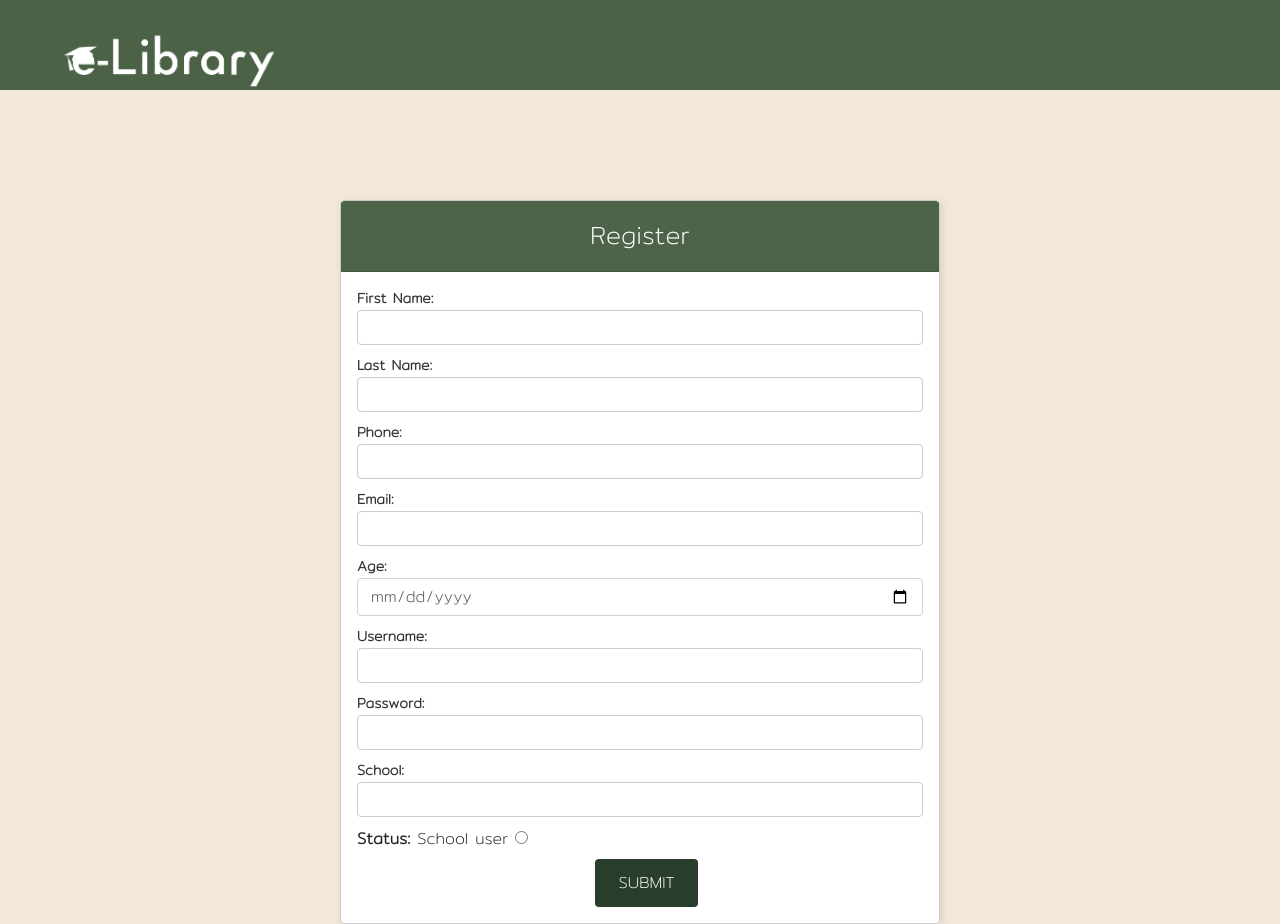
After one commit to pervolarakis2001/Library-database, a Flask app: page /sign-up_user in a window 1280 px wide. The commit adds this page. Run offline with Flask 3, Linux system fonts and the light colour scheme; some libraries are stand-ins or nearby versions; some web fonts are replaced.

Commit message:
Add files via upload

```diff
--- a/Library/Website/route.py
+++ b/Library/Website/route.py
@@ -13,12 +13,104 @@ import os
 def index():
     return render_template("landing.html", pageTitle="Landing Page")
 
-file_path = r'C:\Users\DELL\Desktop\Library\Website\retrieve.json'
-file_path_2 = r'C:\Users\DELL\Desktop\Library\Website\status.json'
+
 school_op = []  # dictionary to keep values of sign up forms
-@app.route("/sign-up",methods=['GET','POST'])
-def sign_up():
-    if request.method =='POST':
+
+@app.route("/sign-up-choice",methods=['GET','POST'])
+def sign_up_choice():
+     return render_template('sign_up_choice.html')
+
+@app.route("/sign-up_op",methods=['GET','POST'])
+def sign_up_op():
+      if request.method =='POST':
+
+            FirstName= request.form.get('FirstName')
+            LastName = request.form.get('LastName')
+            email = request.form.get('email')
+            phone = request.form.get('phone')
+            username = request.form.get('username')
+            password = request.form.get('password')
+            School = request.form.get('School')
+            age = request.form.get('age')
+            user_type = "operator"
+            postcode = request.form.get('postcode')
+            city = request.form.get('city')
+            email_school = request.form.get('email_school')
+            pr_First_name = request.form.get('pr_First_name')
+            pr_Last_name = request.form.get('pr_Last_name')
+
+
+            if len(FirstName) > 20 :
+                flash("Fist Name must be less than 20 characters", category='error')
+            elif len(LastName) > 20 :
+                flash("Last Name must be less than 20 characters", category='error')
+            elif len(email)<2 or len(email)> 60  :
+                flash("Email must be greater that 2 and less than 50 characters", category= 'error')
+            elif len(username) > 40 :
+                flash("username must be less than 40 characters", category= 'error')
+            elif len(password) > 15:
+                flash("password must be less than 15 characters", category= 'error')
+            else:
+                    cur = db.connection.cursor(MySQLdb.cursors.DictCursor)
+
+                    query = f"""
+                    SELECT u.username,u.password  from users u inner join operator op on u.user_id=op.operator_id
+                    WHERE username='{username}'
+                    and password='{password} and approved=TRUE'
+                    """
+                    cur.execute(query)
+                    record_1 = cur.fetchone()
+
+                    if record_1:
+                        flash('operator allready exists',category='error')
+                    else:
+                        cur.execute("SELECT MAX(user_id) as user FROM users")
+                        user_id = cur.fetchone()
+
+                        user_id = user_id['user']
+                        user_id =  user_id + 1
+                        cur.execute("SELECT MAX(school_id) as school FROM school")
+                        school_id = cur.fetchone()
+
+                        school_id = school_id['school']
+                        school_id=  school_id + 1
+
+                        query = f"""
+                        INSERT INTO users (user_id,First_name,Last_name,user_type,username,password,approved) VALUES ({user_id},'{FirstName}', '{LastName}','{user_type}','{username}','{password}',FALSE);
+
+                        """
+                        cur.execute(query)
+                        query = f"""
+                            INSERT INTO email_table (email,user_id) VALUES ('{email}',{user_id});
+                        """
+                        cur.execute(query)
+
+                        query = f"""
+                           INSERT INTO operator (operator_id,admin_id,user_type) VALUES ({user_id},9119000,"operator");
+
+                        """
+                        cur.execute(query)
+
+                        query = f"""
+                            INSERT INTO phone_table (phone_number,user_id) VALUES ('{phone}',{user_id});
+                        """
+
+                        cur.execute(query)
+                        query = f"""
+                            INSERT INTO school (school_id,admin_id,name,postcode,city,email,pr_First_name,pr_Last_name,operator_id) VALUES ('{school_id}',9119000,'{School}','{postcode}','{city}','{email_school}','{pr_First_name}','{pr_Last_name}',{user_id});
+
+                        """
+                        cur.execute(query)
+                        db.connection.commit()
+                        flash('application form sent, please wait administrator to give permission',category='success')
+                    cur.close()
+
+
+      return render_template('sign_up_op.html')
+
+@app.route("/sign-up_user",methods=['GET','POST'])
+def sign_up_user():
+     if request.method =='POST':
 
         FirstName= request.form.get('FirstName')
         LastName = request.form.get('LastName')
@@ -29,147 +121,66 @@ def sign_up():
         School = request.form.get('School')
         age = request.form.get('age')
         user_type = request.form.get('user_type')
-        status= "empty"
-
-        if user_type==  "School_user":
-            status = request.form.get('status')
-
-
-
-        # Data Constraints
-
-        ######## if users data is null then flash("error")
-        if len(FirstName) > 20 :
-            flash("Fist Name must be less than 20 characters", category='error')
-        elif len(LastName) > 20 :
-            flash("Last Name must be less than 20 characters", category='error')
-        elif len(email)<2 or len(email)> 60  :
-            flash("Email must be greater that 2 and less than 50 characters", category= 'error')
-        elif len(username) > 40 :
-            flash("username must be less than 40 characters", category= 'error')
-        elif len(password) > 15:
-            flash("password must be less than 15 characters", category= 'error')
+        status= request.form.get('status')
+        cur = db.connection.cursor(MySQLdb.cursors.DictCursor)
+
+
+
+        query = f"""
+        SELECT u.username,u.password  from users u inner join operator op on u.user_id=op.operator_id
+        WHERE username='{username}'
+        and password='{password} AND approved=TRUE'
+        """
+        cur.execute(query)
+        record_1 = cur.fetchone()
+
+        if record_1:
+            flash('operator allready exists',category='error')
         else:
-            #add user to database
-            if user_type == "operator":
-                    with open(file_path, 'r') as file:
-                # Load the existing data from the JSON file
-                        existing_data = json.load(file)
-
-                        new_data = {'school':School, 'status': status}
-
-                        # Append the new data to the existing data
-                        existing_data.append(new_data)
-
-
-                    with open(file_path, 'w') as file:
-                        # Write the updated data to the JSON file
-                        json.dump(existing_data, file)
-
-                    cur = db.connection.cursor(MySQLdb.cursors.DictCursor)
-
-                    query = f"""
-                    SELECT u.username,u.password  from users u inner join operator op on u.user_id=op.operator_id
-                    WHERE username='{username}'
-                    and password='{password} and approved=TRUE'
-                    """
-                    cur.execute(query)
-                    record_1 = cur.fetchone()
-
-                    if record_1:
-                        flash('operator allready exists',category='error')
-                    else:
-                        cur.execute("SELECT MAX(user_id) as user FROM users")
-                        user_id = cur.fetchone()
-
-                        user_id = user_id['user']
-                        user_id =  user_id + 1
-
-                        query = f"""
-                        INSERT INTO users (user_id,First_name,Last_name,user_type,username,password,approved) VALUES ({user_id},'{FirstName}', '{LastName}','{user_type}','{username}','{password}',FALSE);
-
-                        """
-                        cur.execute(query)
-                        query = f"""
-                            INSERT INTO email_table (email,user_id) VALUES ('{email}',{user_id});
-                        """
-                        cur.execute(query)
-                        query = f"""
-                            INSERT INTO phone_table (phone_number,user_id) VALUES ('{phone}',{user_id});
-                        """
-
-                        cur.execute(query)
-                        db.connection.commit()
-                        flash('application form sent, please wait administrator to give permission for access',category='success')
-                    cur.close()
-
-            elif  user_type == "School_user":
-                    cur = db.connection.cursor(MySQLdb.cursors.DictCursor)
-                    #add user to database
-
-
-                    # Check if the JSON file exists
-                    if os.path.isfile(file_path_2) and os.path.getsize(file_path) > 0:
-
-                        # File exists and is not empty
-                        with open(file_path_2, 'r') as file:
-                            # Load the existing data from the JSON file
-                              try:
-                                    # Load the existing data from the JSON file
-                                    existing_data = json.load(file)
-                              except json.decoder.JSONDecodeError:
-            # Handle empty or invalid JSON file
-                                    existing_data = []
-
-                    else:
-                        # File is empty or does not exist
-                        existing_data = []
-
-                    new_data = {'school': School, 'status': status,'age':age}
-
-                    # Append the new data to the existing data
-                    existing_data.append(new_data)
-
-                    with open(file_path_2, 'w') as file:
-                        # Write the updated data to the JSON file
-                        json.dump(existing_data, file)
-
-                    query = f"""
-                    SELECT u.username,u.password  from users u inner join operator op on u.user_id=op.operator_id
-                    WHERE username='{username}'
-                    and password='{password} AND approved=TRUE'
-                    """
-                    cur.execute(query)
-                    record_1 = cur.fetchone()
-
-                    if record_1:
-                        flash('operator allready exists',category='error')
-                    else:
-                        cur.execute("SELECT MAX(user_id) as user FROM users")
-                        user_id = cur.fetchone()
-
-                        user_id = user_id['user']
-                        user_id =  user_id + 1
-
-                        session['status_signup']= status
-                        query = f"""
-                            INSERT INTO users (user_id,First_name,Last_name,user_type,username,password,approved) VALUES ({user_id},'{FirstName}','{LastName}','school_users','{username}','{password}',FALSE);
-                        """
-                        cur.execute(query)
-
-                        query = f"""
-                            INSERT INTO email_table (email,user_id) VALUES ('{email}',{user_id});
-                        """
-                        cur.execute(query)
-                        query = f"""
-                            INSERT INTO phone_table (phone_number,user_id) VALUES ('{phone}',{user_id});
-                        """
-
-                        cur.execute(query)
-                        db.connection.commit()
-                        flash('application form sent, please wait administrator to give permission for access',category='success')
-                    cur.close()
-    return render_template("sign_up.html")
+            cur.execute("SELECT MAX(user_id) as user FROM users")
+            user_id = cur.fetchone()
+
+            user_id = user_id['user']
+            user_id =  user_id + 1
+
+            query = f"""
+                SELECT school_id AS name FROM school WHERE name='{School}'
+            """
+            cur.execute(query)
+            school_id = cur.fetchone()
+            school_id = school_id['name']
+            query = f"""
+                SELECT operator_id AS name FROM school WHERE name='{School}'
+            """
+            cur.execute(query)
+            operator_id = cur.fetchone()
+            operator_id = operator_id['name']
+
+
+            query = f"""
+                INSERT INTO users (user_id,First_name,Last_name,user_type,username,password,approved) VALUES ({user_id},'{FirstName}','{LastName}','school_users','{username}','{password}',FALSE);
+            """
+            cur.execute(query)
+
+            query = f"""
+                INSERT INTO email_table (email,user_id) VALUES ('{email}',{user_id});
+            """
+            cur.execute(query)
+            query = f"""
+                INSERT INTO phone_table (phone_number,user_id) VALUES ('{phone}',{user_id});
+            """
+            cur.execute(query)
+            query = f"""
+              INSERT INTO school_users (school_users_id,school_id,operator_id,age,status,user_type) VALUES ({user_id},{school_id},{operator_id},'{age}','{status}',"school_users");
+            """
+
+            cur.execute(query)
+            db.connection.commit()
+            flash('application form sent, please wait administrator to give permission for access',category='success')
+        cur.close()
+     return render_template('sign_up_user.html')
+
+
 
 @app.route("/login",methods=['GET','POST'])
 def login():
@@ -308,24 +319,20 @@ def admin_schools_add():
 
 @app.route("/admin/requests", methods=['GET','POST'])
 def admin_requests():
-        with open(file_path, 'r') as file:
-            data = json.load(file)
 
 
         cur = db.connection.cursor()
         query = f"""
-        SELECT * FROM users u  inner join email_table e on e.user_id =u.user_id inner join phone_table p on p.user_id = e.user_id  WHERE approved = FALSE AND user_type='operator'
-        """
+	SELECT * FROM users u  inner join email_table e on e.user_id =u.user_id inner join phone_table p on p.user_id = e.user_id inner join school sch on
+    sch.operator_id = u.user_id WHERE approved = FALSE AND user_type='operator'
+                    """
         cur.execute(query)
         column_names = [i[0] for i in cur.description]
         info_op = [dict(zip(column_names, entry)) for entry in cur.fetchall()]
+
+        cur.close()
+
         print(info_op)
-        cur.close()
-
-        for i, dictionary in enumerate(info_op):
-            if i < len(data):
-                dictionary.update(data[i])
-
         return render_template("admin_requests.html", info_op=info_op)
 
 @app.route('/accept_request', methods=['GET','POST'])
@@ -349,11 +356,7 @@ def accept_request():
               update users set approved = TRUE WHERE user_id ={user_id};
             """
         cur.execute(query)
-        query = f"""
-             INSERT INTO operator (operator_id,admin_id,user_type) VALUES ({user_id},9119000,'operator')
-            """
-        cur.execute(query)
-        db.connection.commit()
+
 
         flash("operator accepted please add school of operator!",category="success")
         cur.close()
@@ -389,23 +392,20 @@ def deny_request():
             """
         cur.execute(query)
 
+        query = f"""
+              delete FROM  operator WHERE operator_id ={user_id};
+            """
+        cur.execute(query)
+
+        query = f"""
+              delete FROM school WHERE operator_id ={user_id};
+            """
+        cur.execute(query)
+
         db.connection.commit()
         cur.close()
 
-        condition = {'school':f"{school}", 'status': "empty"}
-
-        # Open the JSON file in read mode
-        with open(file_path, 'r') as file:
-            # Load the existing data from the JSON file
-            existing_data = json.load(file)
-
-            # Filter the data based on the condition and remove the matching entry
-            existing_data = [data for data in existing_data if data != condition]
-
-        # Open the same JSON file in write mode
-        with open(file_path, 'w') as file:
-            # Write the updated data (after deletion) to the JSON file
-            json.dump(existing_data, file)
+
         flash("operator denied",category="success")
 
 
@@ -1415,13 +1415,12 @@ def  auth_5_books():
 
 @app.route("/operator/requests",methods=['GET','POST'])
 def  operator_requests():
-        with open(file_path_2, 'r') as file:
-            data = json.load(file)
-
-        print(data)
+
         cur = db.connection.cursor()
         query = f"""
-        SELECT * FROM users u  inner join email_table e on e.user_id =u.user_id inner join phone_table p on p.user_id = e.user_id  WHERE approved = FALSE AND user_type='school_users'
+       SELECT * FROM users u  inner join email_table e on e.user_id =u.user_id inner join phone_table p on p.user_id = e.user_id
+       inner join school_users sch on sch.school_users_id = u.user_id
+           WHERE approved = FALSE AND u.user_type='school_users' and sch.operator_id ={session.get('user_id')}
         """
         cur.execute(query)
         column_names = [i[0] for i in cur.description]
@@ -1429,11 +1428,8 @@ def  operator_requests():
 
         cur.close()
 
-        for i, dictionary in enumerate(info_op):
-            if i < len(data):
-                dictionary.update(data[i])
-        print(info_op)
-        flash('Thanks for signing up wait for your operator to give permission')
+
+
         return render_template("oper_requests.html", info_op=info_op)
 @app.route('/accept_request_op', methods=['GET','POST'])
 def accept_request_op():
@@ -1463,10 +1459,7 @@ def accept_request_op():
               update users set approved = TRUE WHERE user_id ={user_id};
             """
         cur.execute(query)
-        query = f"""
-             INSERT INTO school_users (school_users_id,school_id,operator_id,age,status,user_type) VALUES ({user_id},{school_id},{session.get('user_id')},'{age}','{status}',"school_users");
-            """
-        cur.execute(query)
+
         db.connection.commit()
 
         flash("operator accepted !",category="success")
@@ -1500,6 +1493,12 @@ def deny_request_op():
             """
         cur.execute(query)
         query = f"""
+               delete FROM  school_users  WHERE school_users_id ={user_id};
+            """
+        cur.execute(query)
+
+
+        query = f"""
               delete FROM  users  WHERE user_id ={user_id};
             """
         cur.execute(query)
@@ -1507,20 +1506,7 @@ def deny_request_op():
         db.connection.commit()
         cur.close()
 
-        condition = {"school": f"{school}", "status": f"{status}", "age": f"{age}"}
-
-        # Open the JSON file in read mode
-        with open(file_path_2, 'r') as file:
-            # Load the existing data from the JSON file
-            existing_data = json.load(file)
-
-            # Filter the data based on the condition and remove the matching entry
-            existing_data = [data for data in existing_data if data != condition]
-
-        # Open the same JSON file in write mode
-        with open(file_path_2, 'w') as file:
-            # Write the updated data (after deletion) to the JSON file
-            json.dump(existing_data, file)
+
         flash("operator denied",category="success")
     return redirect('/operator/requests')
 
--- a/Library/Website/static/style.css
+++ b/Library/Website/static/style.css
@@ -209,6 +209,7 @@ body{
 }
 .card {
   width: 600px;
+
   border: 1px solid #ccc;
   border-radius: 4px;
   box-shadow: 2px 2px 8px rgba(0,0,0,0.1);
--- a/Library/Website/templates/admin_requests.html
+++ b/Library/Website/templates/admin_requests.html
@@ -28,7 +28,7 @@
                             <td> {{ info.Last_name }} </td>
                             <td> {{ info.email }} </td>
                             <td> {{ info.phone_number }} </td>
-                           <td> {{ info.school }} </td>
+                           <td> {{ info.name }} </td>
 
                            <td>
                            <form action="/accept_request" method="POST">
@@ -36,7 +36,7 @@
                             <input type="hidden" name="last_name" value="{{ info.LastName }}">
                             <input type="hidden" name="email" value="{{ info.email }}">
                             <input type="hidden" name="phone" value="{{ info.phone_number }}">
-                            <input type="hidden" name="school" value="{{ school }}">
+                            <input type="hidden" name="school" value="{{ info.name }}">
                             <button style="border:0"> <i class="fa-solid fa-circle-check" style="color: green;"></i> </button>
                         </form>
                     </td>
@@ -46,7 +46,7 @@
                             <input type="hidden" name="last_name" value="{{ info.LastName }}">
                             <input type="hidden" name="email" value="{{ info.email }}">
                             <input type="hidden" name="phone" value="{{ info.phone_number }}">
-                            <input type="hidden" name="school" value="{{  school }}">
+                            <input type="hidden" name="school" value="{{  info.name }}">
                                <button style="border:0"> <i class="fa-solid fa-ban" style="color: red;"></i></button>
                             </form>
                             </td>
--- a/Library/Website/templates/landing.html
+++ b/Library/Website/templates/landing.html
@@ -33,7 +33,7 @@
     <nav class="navbar">
     <img class="logo" src="{{url_for('static', filename='/images/logo.png')}}" vspace="20px" hspace="40px">
 
-   <a href="/sign-up"> <button class="btn"> Sign Up  </button> </a>
+   <a href="/sign-up-choice"> <button class="btn"> Sign Up  </button> </a>
     <a href="/login"> <button class="btn_2"> Log In</button> </a>
 </nav>
 <br> <br>
--- /dev/null
+++ b/Library/Website/templates/sign_up_user.html
@@ -0,0 +1,97 @@
+{% extends "base.html" %}  {% block title %}SignUp
+{% endblock title %}
+{% block content %}
+
+<div class="card">
+    <div class="card-header">
+      <div class="text-header">Register</div>
+    </div>
+    <div class="card-body">
+      <form action="#",  method="POST">
+        <div class="form-group">
+            <label for="FirstName">First Name:</label>
+            <input required="" class="form-control" name="FirstName" id="username" type="text">
+          </div>
+          <div class="form-group">
+            <label for="LastName">Last Name:</label>
+            <input required="" class="form-control" name="LastName" id="username" type="text">
+          </div>
+
+        <div class="form-group">
+          <label for="phone">Phone:</label>
+          <input required="" class="form-control" name="phone" id="email" type="text">
+        </div>
+        <div class="form-group">
+          <label for="email">Email:</label>
+          <input required="" class="form-control" name="email" id="email" type="email">
+        </div>
+        <div class="form-group">
+          <label for="age">Age:</label>
+          <input required="" class="form-control" name="age" id="email" type="date">
+        </div>
+        <div class="form-group">
+            <label for="username">Username:</label>
+            <input required="" class="form-control" name="username" id="username" type="text">
+          </div>
+        <div class="form-group">
+          <label for="password">Password:</label>
+          <input required="" class="form-control" name="password" id="password" type="password">
+        </div>
+        <div class="form-group">
+          <label for="School">School:</label>
+          <input required="" class="form-control" name="School" id="confirm-password" type="text">
+        </div>
+        <label for="user_type" ><b> Status:</b></label>
+
+        <label for="user_type" >School user</label>
+        <input type="radio"  name="user_type" value="School_user" id="sch_users" onclick="showHideRadio()">
+
+
+
+
+
+
+
+          <div id="additionalRadioGroup" style="display: none;">
+              <div class="form-group">
+                  <div class="form-check">
+                      <input class="form-check-input" type="radio" name="status"  id="additionalOption1" value="student">
+                      <label class="form-check-label" for="student">
+                         student
+                      </label>
+                  </div>
+
+                  <div class="form-check">
+                      <input class="form-check-input" type="radio" name="status" id="additionalOption2" value="teacher">
+                      <label class="form-check-label" for="teacher">
+                         teacher
+                      </label>
+                  </div>
+              </div>
+          </div>
+
+          <!--- OPERATOR INFO -->
+
+       <center><input type="submit" class="btn_3" value="submit">  </center>
+      </form>
+    </div>
+  </div>
+  <script>
+    function showHideRadio() {
+        var option1 = document.getElementById("sch_users");
+        var option2 = document.getElementById("operator");
+        var option3 = document.getElementById("admin");
+        var additionalRadioGroup = document.getElementById("additionalRadioGroup");
+        var additionalOperator = document.getElementById("additionalOperator");
+
+        if (option1.checked) {
+            additionalRadioGroup.style.display = "block";
+        }
+        else if (option2.checked ){
+          additionalRadioGroup.style.display = "none"
+          additionalOperator.style.display = "block";
+        }
+
+    }
+</script>
+{% endblock %}
--- a/Library/Website/templates/vew_members.html
+++ b/Library/Website/templates/vew_members.html
@@ -40,7 +40,8 @@
                             <input type="hidden" name="user_id" value="{{ info.user_id}}">
                             <input type="hidden" name="school" value="{{  info.name }}">
                             <input type="hidden" name="age" value="{{ info.age }}">
-                               <button style="border:0"> <i class="fa-solid fa-user-slash" style="color: #e40c0c;"></i></button>
+                            <button style="border:0"> <i class="fa-solid fa-user-slash" style="color: #e40c0c;"></i></button>
+
                             </form>
                             </td>
                             <td>
```
Also changed, not shown: Library/Website/templates/sign_up_choice.html (added, +77 -0 lines), Library/Website/templates/sign_up_op.html (added, +82 -0 lines).
